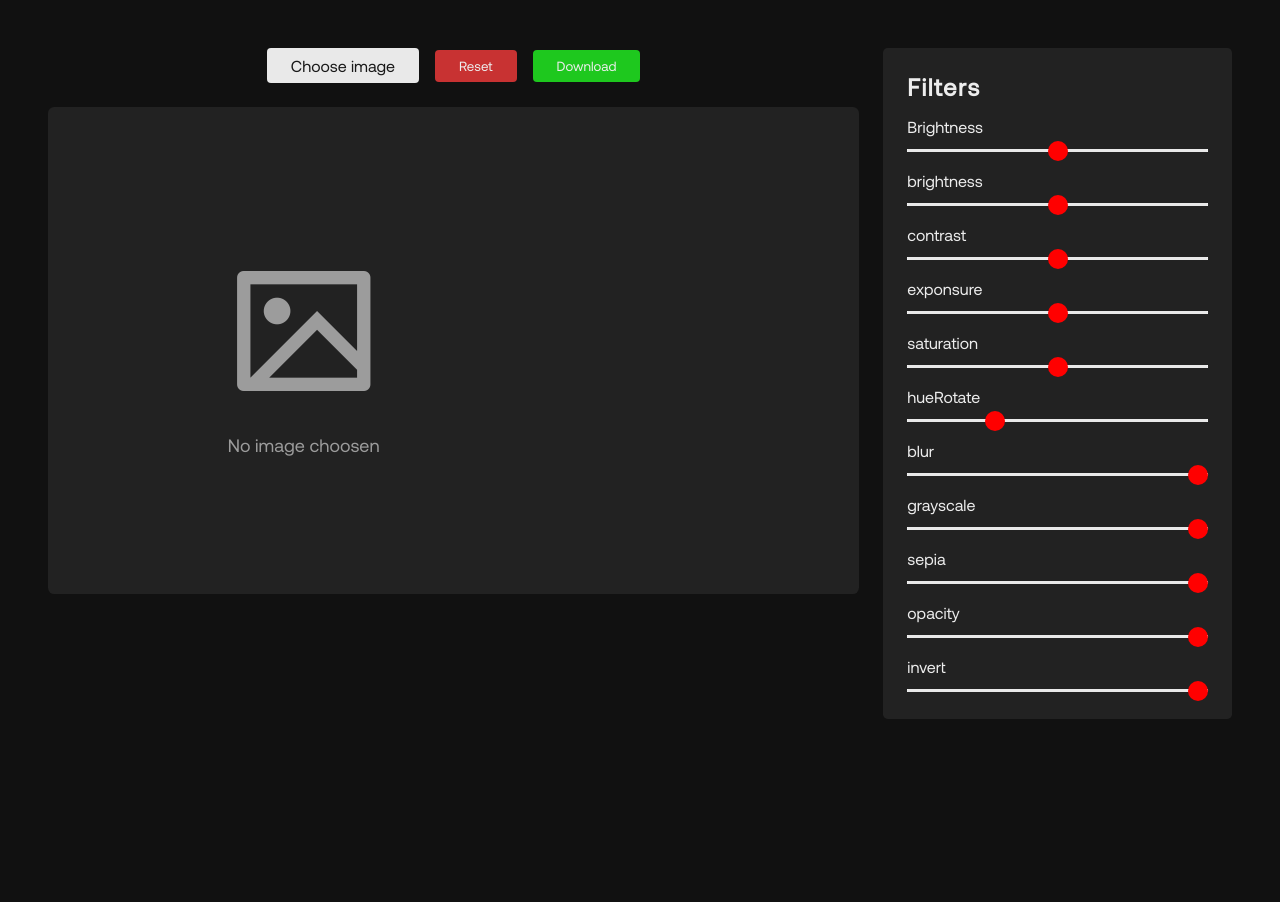
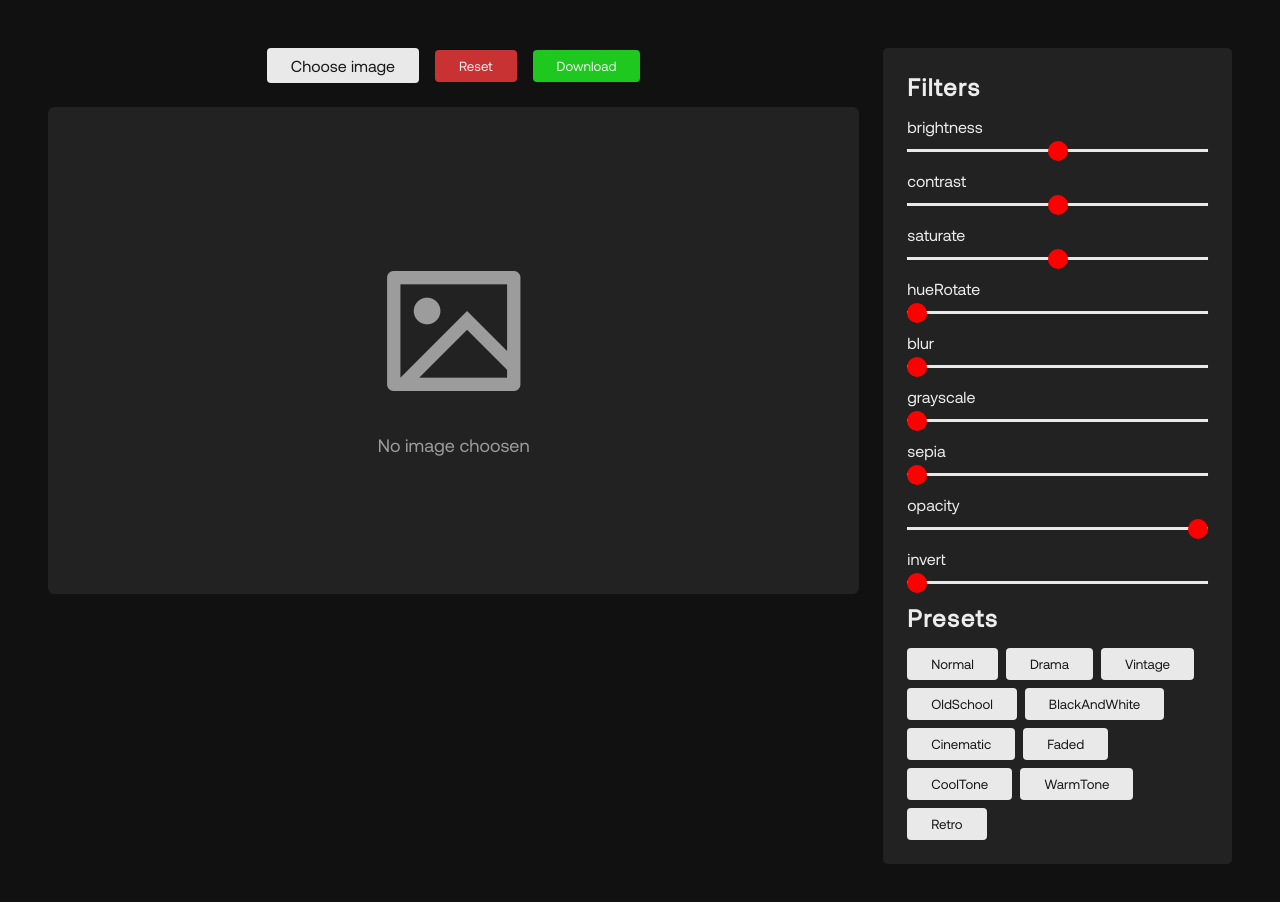
Before and after one commit to anaghroy/image-editing, a plain HTML site: page index.html in a window 1280 px wide. Before the commit the page ends 800 px from the top, so only its background shows below. Drawn offline with nearby package versions, Linux system fonts and the light colour scheme.

Commit message:
Adding Presets

```diff
--- a/index.html
+++ b/index.html
@@ -34,18 +34,9 @@
         </div>
         <div class="right">
           <h2>Filters</h2>
-          <div class="filters">
-            <div class="filter">
-              <p>Brightness</p>
-              <input
-                name="brightness"
-                value="100"
-                type="range"
-                min="0"
-                max="200"
-              />
-            </div>
-          </div>
+          <div class="filters"></div>
+          <h2>Presets</h2>
+          <div class="presets"></div>
         </div>
       </section>
     </main>
--- a/script.js
+++ b/script.js
@@ -1,21 +1,26 @@
 /*Filter Objects*/
-const filters = {
+let filters = {
   brightness: { value: 100, min: 0, max: 200, unit: "%" },
   contrast: { value: 100, min: 0, max: 200, unit: "%" },
-  exponsure: { value: 100, min: 0, max: 200, unit: "%" },
-  saturation: { value: 100, min: 0, max: 200, unit: "%" },
-  hueRotate: { value: 100, min: 0, max: 360, unit: "deg" },
-  blur: { value: 100, min: 0, max: 20, unit: "px" },
-  grayscale: { value: 100, min: 0, max: 100, unit: "%" },
-  sepia: { value: 100, min: 0, max: 100, unit: "%" },
+  saturate: { value: 100, min: 0, max: 200, unit: "%" },
+  hueRotate: { value: 0, min: 0, max: 360, unit: "deg" },
+  blur: { value: 0, min: 0, max: 20, unit: "px" },
+  grayscale: { value: 0, min: 0, max: 100, unit: "%" },
+  sepia: { value: 0, min: 0, max: 100, unit: "%" },
   opacity: { value: 100, min: 0, max: 100, unit: "%" },
-  invert: { value: 100, min: 0, max: 100, unit: "%" },
+  invert: { value: 0, min: 0, max: 100, unit: "%" },
 };
 
 /**CANVAS */
 const imageCanvas = document.querySelector("#image-canvas");
-const imageInput = document.querySelector("#image-input");
+const imgInput = document.querySelector("#image-input");
 const canvasCtx = imageCanvas.getContext("2d");
+const resetButton = document.querySelector("#reset-btn");
+const downloadButton = document.querySelector("#download-btn");
+const presetsContainer = document.querySelector(".presets");
+
+let file = null;
+let image = null;
 
 const filtersContainer = document.querySelector(".filters");
 
@@ -32,14 +37,21 @@ function createFilterElement(name, unit = "%", value, min, max) {
   input.id = name;
 
   const p = document.createElement("p");
-  p.innerHTML = name;
+  p.innerText = name;
+
   div.appendChild(p);
   div.appendChild(input);
+
+  input.addEventListener("input", (event) => {
+    filters[name].value = input.value;
+    applyFilters();
+  });
 
   return div;
 }
 
 /*Adding Div*/
+function createFilters() {
   Object.keys(filters).forEach((key) => {
     const filterElement = createFilterElement(
       key,
@@ -50,13 +62,205 @@ Object.keys(filters).forEach((key) => {
     );
     filtersContainer.appendChild(filterElement);
   });
+}
+createFilters();
 
-imageInput.addEventListener("change", function (event) {
-  const file = event.target.files[0];
+imgInput.addEventListener("change", function (event) {
+  file = event.target.files[0];
+  const imagePlaceHolder = document.querySelector(".placeholder");
+  imageCanvas.style.display = "block";
+  imagePlaceHolder.style.display = "none";
+
   const img = new Image();
   img.src = URL.createObjectURL(file); // Insert a image
 
   img.onload = () => {
+    image = img;
+    imageCanvas.width = img.width;
+    imageCanvas.height = img.height;
     canvasCtx.drawImage(img, 0, 0);
   };
 });
+
+function applyFilters() {
+  if (!image) return;
+  canvasCtx.clearRect(0, 0, imageCanvas.width, imageCanvas.height);
+  canvasCtx.filter = `
+  brightness(${filters.brightness.value}${filters.brightness.unit})
+  contrast(${filters.contrast.value}${filters.contrast.unit})
+  saturate(${filters.saturate.value}${filters.saturate.unit})
+  hue-Rotate(${filters.hueRotate.value}${filters.hueRotate.unit})
+  blur(${filters.blur.value}${filters.blur.unit})
+  grayscale(${filters.grayscale.value}${filters.grayscale.unit})
+  sepia(${filters.sepia.value}${filters.sepia.unit})
+  opacity(${filters.opacity.value}${filters.opacity.unit})
+  invert(${filters.invert.value}${filters.invert.unit})
+  `.trim();
+
+  canvasCtx.drawImage(image, 0, 0);
+}
+
+resetButton.addEventListener("click", () => {
+  filters = {
+    brightness: { value: 100, min: 0, max: 200, unit: "%" },
+    contrast: { value: 100, min: 0, max: 200, unit: "%" },
+    saturate: { value: 100, min: 0, max: 200, unit: "%" },
+    hueRotate: { value: 0, min: 0, max: 360, unit: "deg" },
+    blur: { value: 0, min: 0, max: 20, unit: "px" },
+    grayscale: { value: 0, min: 0, max: 100, unit: "%" },
+    sepia: { value: 0, min: 0, max: 100, unit: "%" },
+    opacity: { value: 100, min: 0, max: 100, unit: "%" },
+    invert: { value: 0, min: 0, max: 100, unit: "%" },
+  };
+  applyFilters();
+  filtersContainer.innerHTML = "";
+  createFilters();
+});
+
+downloadButton.addEventListener("click", () => {
+  const link = document.createElement("a");
+  link.download = "edited-image.png";
+  link.href = imageCanvas.toDataURL();
+  link.click();
+});
+
+/*Presets*/
+const presets = {
+  Normal: {
+    brightness: 100,
+    contrast: 100,
+    saturate: 100,
+    hueRotate: 0,
+    blur: 0,
+    grayscale: 0,
+    sepia: 0,
+    opacity: 100,
+    invert: 0,
+  },
+
+  Drama: {
+    brightness: 110,
+    contrast: 160,
+    saturate: 140,
+    hueRotate: 0,
+    blur: 0,
+    grayscale: 0,
+    sepia: 10,
+    opacity: 100,
+    invert: 0,
+  },
+
+  Vintage: {
+    brightness: 105,
+    contrast: 90,
+    saturate: 80,
+    hueRotate: 0,
+    blur: 1,
+    grayscale: 10,
+    sepia: 40,
+    opacity: 100,
+    invert: 0,
+  },
+
+  OldSchool: {
+    brightness: 95,
+    contrast: 110,
+    saturate: 70,
+    hueRotate: 0,
+    blur: 1,
+    grayscale: 30,
+    sepia: 60,
+    opacity: 100,
+    invert: 0,
+  },
+
+  BlackAndWhite: {
+    brightness: 100,
+    contrast: 130,
+    saturate: 0,
+    hueRotate: 0,
+    blur: 0,
+    grayscale: 100,
+    sepia: 0,
+    opacity: 100,
+    invert: 0,
+  },
+
+  Cinematic: {
+    brightness: 95,
+    contrast: 150,
+    saturate: 120,
+    hueRotate: -10,
+    blur: 0,
+    grayscale: 0,
+    sepia: 5,
+    opacity: 100,
+    invert: 0,
+  },
+
+  Faded: {
+    brightness: 110,
+    contrast: 80,
+    saturate: 85,
+    hueRotate: 0,
+    blur: 0,
+    grayscale: 10,
+    sepia: 15,
+    opacity: 100,
+    invert: 0,
+  },
+
+  CoolTone: {
+    brightness: 100,
+    contrast: 110,
+    saturate: 110,
+    hueRotate: -20,
+    blur: 0,
+    grayscale: 0,
+    sepia: 0,
+    opacity: 100,
+    invert: 0,
+  },
+
+  WarmTone: {
+    brightness: 105,
+    contrast: 110,
+    saturate: 120,
+    hueRotate: 15,
+    blur: 0,
+    grayscale: 0,
+    sepia: 20,
+    opacity: 100,
+    invert: 0,
+  },
+
+  Retro: {
+    brightness: 100,
+    contrast: 120,
+    saturate: 75,
+    hueRotate: 5,
+    blur: 1,
+    grayscale: 20,
+    sepia: 50,
+    opacity: 100,
+    invert: 0,
+  },
+};
+
+Object.keys(presets).forEach((preseName) => {
+  const presetButton = document.createElement("button");
+  presetButton.classList.add("btn");
+  presetButton.innerText = preseName;
+  presetsContainer.appendChild(presetButton);
+
+  presetButton.addEventListener("click", () => {
+    const preset = presets[preseName];
+
+    Object.keys(preset).forEach((filterName) => {
+      filters[filterName].value = preset[filterName];
+    });
+    applyFilters();
+    filtersContainer.innerHTML = "";
+    createFilters();
+  });
+});
--- a/style.scss
+++ b/style.scss
@@ -82,6 +82,12 @@ main {
         p {
           font-size: var(--font-size-lg);
         }
+        canvas {
+          max-width: 90%;
+          max-height: 80vh;
+          display: none;
+          // background-color: red;
+        }
       }
     }
   }
@@ -125,5 +131,20 @@ main {
         }
       }
     }
+    .presets {
+      display: flex;
+      flex-wrap: wrap;
+      gap: var(--gutter-sm);
+    }
   }
 }
+/*Golbal Button*/
+.btn {
+  padding: var(--padding-sm) var(--padding-lg);
+  border: none;
+  outline: none;
+  border-radius: var(--border-radius-md);
+  background-color: var(--bg-active-color);
+  color: var(--text-active-color);
+  cursor: pointer;
+}
```
Also changed, not shown: style.css, 1 other file. Lines whose indentation alone changed are shown as unchanged.
